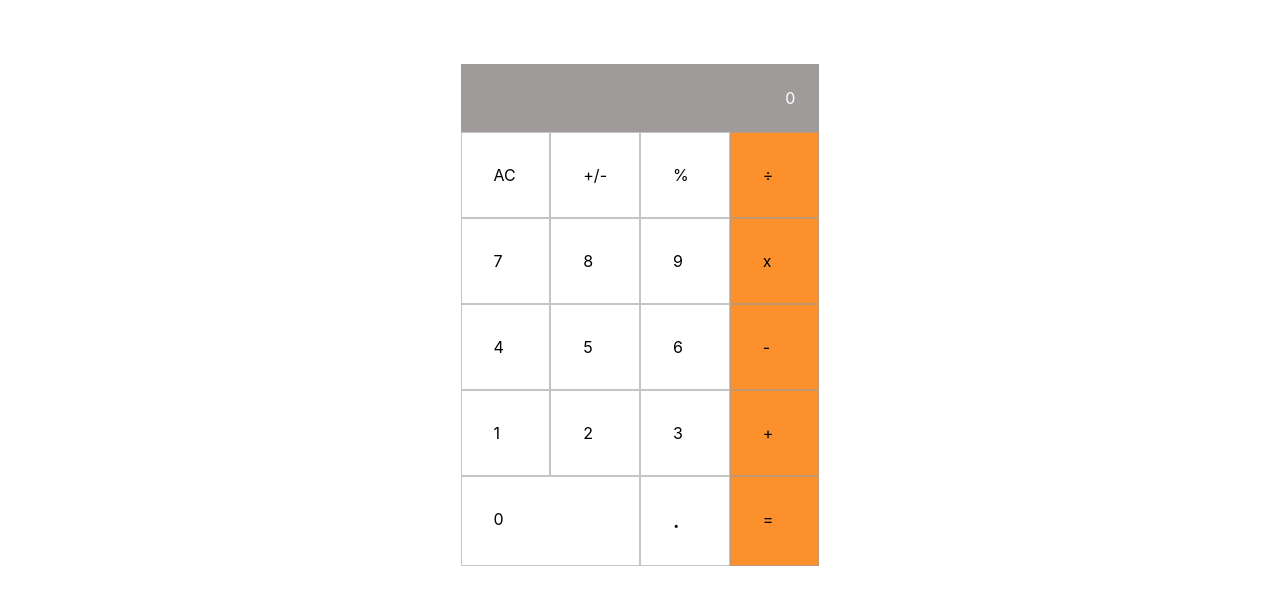
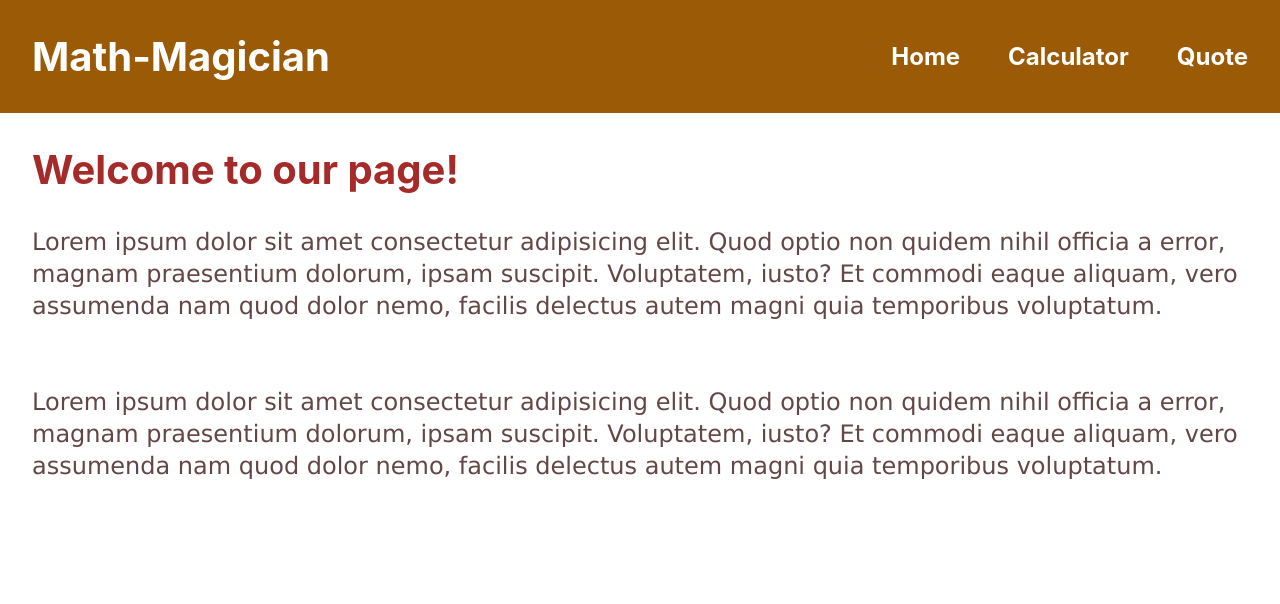
Before and after one commit to Enning94/Math-Magicians, a React (Create React App) app: page / in a window 1280 px wide. Shown: the top 604 px of the page. Built offline with nearby package versions, Linux system fonts and the light colour scheme.

Commit message:
develop a full website with several pages

```diff
--- a/package.json
+++ b/package.json
@@ -9,6 +9,7 @@
     "big.js": "^6.2.1",
     "react": "^18.2.0",
     "react-dom": "^18.2.0",
+    "react-router-dom": "^6.4.5",
     "react-scripts": "5.0.1",
     "web-vitals": "^2.1.4"
   },
--- a/src/App.css
+++ b/src/App.css
@@ -1,8 +1,7 @@
 
 .wrapper {
   display: grid;
-  justify-content: center;
-  padding-top: 4rem;
+  padding: 1rem;
 }
 
 .row1 {
@@ -11,6 +10,8 @@
   justify-content: flex-end;
   padding: 1.5rem;
   color: white;
+  font-size: 1.5rem;
+  font-weight: 700;
 }
 
 .row2,
--- a/src/App.js
+++ b/src/App.js
@@ -1,11 +1,23 @@
 import React, { memo } from 'react';
+import { BrowserRouter, Route, Routes } from 'react-router-dom';
 import './App.css';
-import Calculator from './components/Calculator';
+import CalculatorPage from './components/calculatorPage';
+import Homepage from './components/Homepage';
+import Navbar from './components/NavBar';
+import Quotes from './components/Quotes';
 
 const App = memo(() => (
-  <div>
-    <Calculator />
-  </div>
+  <React.StrictMode>
+    <BrowserRouter>
+      <Navbar />
+      <Routes>
+        <Route path="/" element={<Homepage />} />
+        <Route path="/calculatorPage" element={<CalculatorPage />} />
+        <Route path="/Quotes" element={<Quotes />} />
+      </Routes>
+    </BrowserRouter>
+  </React.StrictMode>
+
 ));
 App.displayName = 'MyApp';
 export default App;
--- /dev/null
+++ b/src/Styles/NavBar.css
@@ -0,0 +1,36 @@
+* {
+  box-sizing: border-box;
+  margin: 0;
+  padding: 0;
+}
+
+.navigation {
+  display: flex;
+  justify-content: space-between;
+  background-color: rgb(155, 91, 6);
+  padding: 2rem;
+}
+
+.navigation > h2 {
+  color: white;
+  font-size: 2.5rem;
+  font-weight: 700;
+}
+
+.navUL {
+  display: flex;
+  align-items: center;
+  list-style: none;
+}
+
+.navUL > li {
+  padding-left: 3rem;
+  text-decoration: none;
+  font-size: x-large;
+  font-weight: 700;
+}
+
+.navUL > li > a {
+  color: white;
+  text-decoration: none;
+}
--- /dev/null
+++ b/src/Styles/calculatorPage.css
@@ -0,0 +1,11 @@
+
+.calculator-page {
+  display: grid;
+  grid-template-columns: 1fr 1fr;
+  padding: 1rem;
+}
+
+.title {
+  color: brown;
+  font-size: 3rem;
+}
--- /dev/null
+++ b/src/Styles/homepage.css
@@ -0,0 +1,18 @@
+
+.home-page {
+  padding: 2rem;
+}
+
+.home-page > h1 {
+  color: rgb(165, 42, 42);
+  font-size: 2.5rem;
+}
+
+.home-page > p {
+  font-family: Verdana, Geneva, Tahoma, sans-serif;
+  font-size: 1.5rem;
+  line-height: 2rem;
+  padding: 2rem 0 2rem 0;
+  font-weight: 300;
+  color: rgba(53, 16, 16, 0.774);
+}
--- /dev/null
+++ b/src/Styles/quote.css
@@ -0,0 +1,9 @@
+.quote-page {
+  font-family: Verdana, Geneva, Tahoma, sans-serif;
+  text-align: center;
+  padding: 8rem;
+  font-size: 2rem;
+  font-style: oblique;
+  font-weight: bold;
+  color: rgba(165, 42, 42, 0.774);
+}
--- /dev/null
+++ b/src/components/Homepage.js
@@ -0,0 +1,22 @@
+import React from 'react';
+import '../Styles/homepage.css';
+
+const Home = () => (
+  <div className="home-page">
+    <h1>Welcome to our page!</h1>
+    <p>
+      Lorem ipsum dolor sit amet consectetur adipisicing elit. Quod optio non
+      quidem nihil officia a error, magnam praesentium dolorum, ipsam suscipit.
+      Voluptatem, iusto? Et commodi eaque aliquam, vero assumenda nam quod dolor
+      nemo, facilis delectus autem magni quia temporibus voluptatum.
+    </p>
+    <p>
+      Lorem ipsum dolor sit amet consectetur adipisicing elit. Quod optio non
+      quidem nihil officia a error, magnam praesentium dolorum, ipsam suscipit.
+      Voluptatem, iusto? Et commodi eaque aliquam, vero assumenda nam quod dolor
+      nemo, facilis delectus autem magni quia temporibus voluptatum.
+    </p>
+  </div>
+);
+
+export default Home;
--- /dev/null
+++ b/src/components/NavBar.js
@@ -0,0 +1,44 @@
+import React from 'react';
+import '../Styles/NavBar.css';
+import { NavLink } from 'react-router-dom';
+
+const Navbar = () => {
+  const links = [
+    {
+      id: 1,
+      path: '/',
+      text: 'Home',
+    },
+    {
+      id: 2,
+      path: '/calculatorPage',
+      text: 'Calculator',
+    },
+    {
+      id: 3,
+      path: '/Quotes',
+      text: 'Quote',
+    },
+  ];
+  return (
+    <>
+      <nav className="navigation">
+        <h2>Math-Magician</h2>
+        <ul className="navUL">
+          {links.map((link) => (
+            <li
+              key={link.id}
+              className="nav-item"
+              aria-hidden="true"
+            >
+              <NavLink to={link.path} activeClassName="active-link" exact>
+                {link.text}
+              </NavLink>
+            </li>
+          ))}
+        </ul>
+      </nav>
+    </>
+  );
+};
+export default Navbar;
--- /dev/null
+++ b/src/components/Quotes.js
@@ -0,0 +1,13 @@
+import React from 'react';
+import '../Styles/quote.css';
+
+const Quote = () => (
+  <div className="quote-page">
+    <p>
+      Mathematics is not about numbers, equations, computations or algorithms:
+      It is about understanding - William Paul Thurston
+    </p>
+  </div>
+);
+
+export default Quote;
--- /dev/null
+++ b/src/components/calculatorPage.js
@@ -0,0 +1,25 @@
+import React from 'react';
+import Calculator from './Calculator';
+import '../Styles/calculatorPage.css';
+
+function CalculatorPage() {
+  return (
+    <div className="calculator-page">
+      <div>
+        <h2 className="title"> Let&apos;s do some math!</h2>
+        <iframe
+          src="https://i.giphy.com/media/3o7btObApReFdPILwk/giphy.webp"
+          width="480"
+          height="450"
+          frameBorder="0"
+          title="myFrame"
+        />
+      </div>
+      <div>
+        <Calculator />
+      </div>
+    </div>
+  );
+}
+
+export default CalculatorPage;
```
Also changed, not shown: 2 other files (tests, documents, lock files or other folders).
